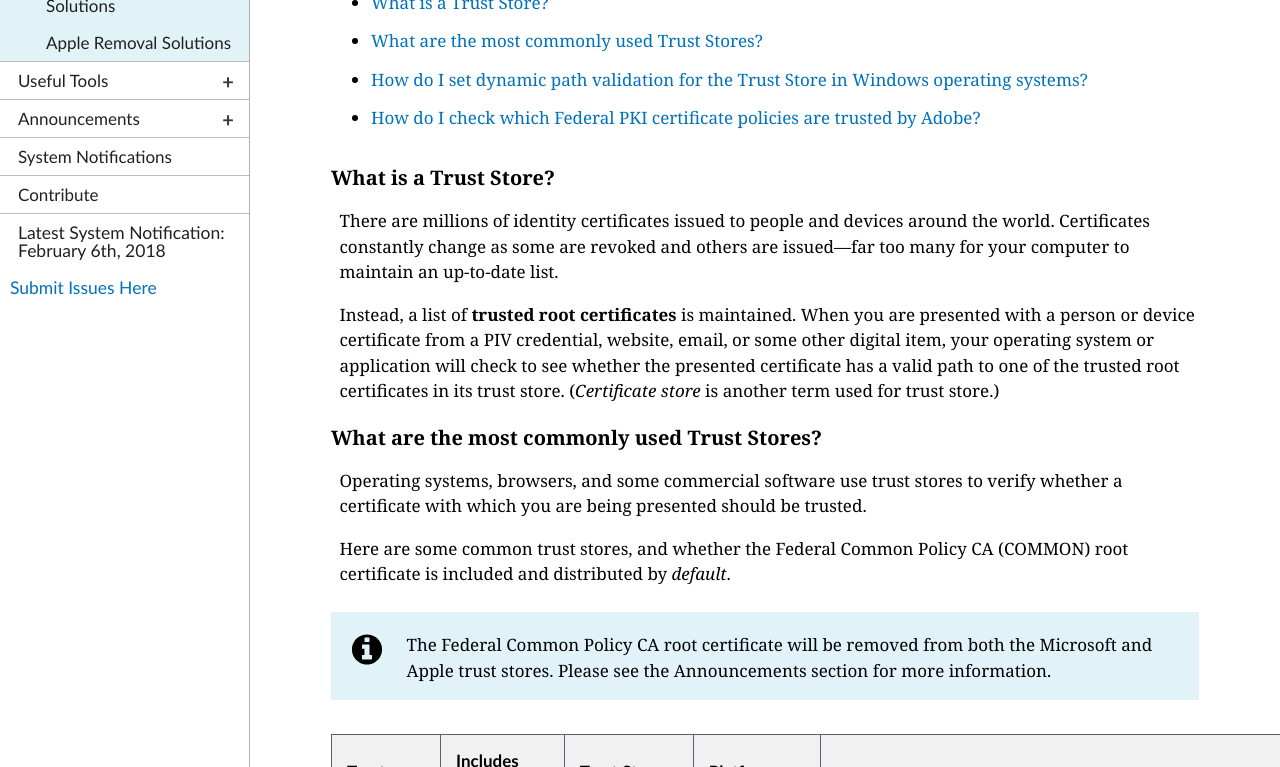
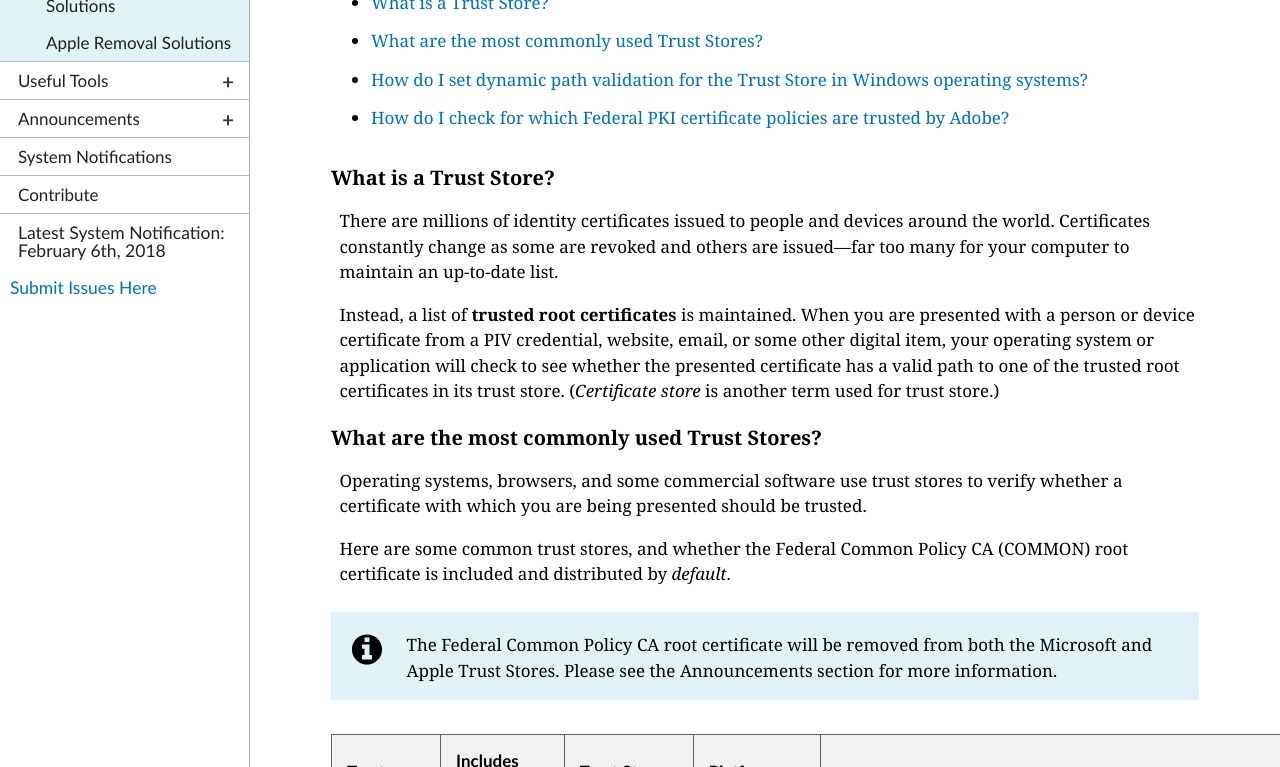
Before and after one commit to GSA/fpki-guides, a Jekyll site: the page built from _truststores/00_index.md, in a window 1280 px wide and 1400 px high. Shown: the part 341-1108 px from the top of the window. Built offline with Jekyll 4.4.1, drawn with Linux system fonts in a browser that asks for light colours; nearby versions of some CDN libraries; library files that are not in the unit come from our copies; some of the changed text lies outside the part shown.

Commit message:
Update 00_index.md
Fixes

```diff
--- a/_truststores/00_index.md
+++ b/_truststores/00_index.md
@@ -10,7 +10,7 @@ This is a high-level overview of what application trust stores are and a list of
 * [What is a Trust Store?](#what-is-a-trust-store)
 * [What are the most commonly used Trust Stores?](#what-are-the-most-commonly-used-trust-stores)
 * [How do I set dynamic path validation for the Trust Store in Windows operating systems?](#how-do-i-set-dynamic-path-validation-for-the-trust-store-in-windows-operating-systems)
-* [How do I check which Federal PKI certificate policies are trusted by Adobe?](#how-do-i-check-which-federal-pki-certificate-policies-are-trusted-by-adobe)
+* [How do I check for which Federal PKI certificate policies are trusted by Adobe?](#how-do-i-check-which-federal-pki-certificate-policies-are-trusted-by-adobe)
 
 
 ### What is a Trust Store?
@@ -23,7 +23,7 @@ Operating systems, browsers, and some commercial software use trust stores to ve
 
 Here are some common trust stores, and whether the Federal Common Policy CA (COMMON) root certificate is included and distributed by _default_.
 
-{% include alert-info.html content="The Federal Common Policy CA root certificate will be removed from both the Microsoft and Apple trust stores.  Please see the Announcements section for more information. " %}
+{% include alert-info.html content="The Federal Common Policy CA root certificate will be removed from both the Microsoft and Apple Trust Stores.  Please see the Announcements section for more information. " %}
 
 Trust Store|Includes FCPCA?<br>(COMMON)|Trust Store Manager|Platforms Serviced|Program Information Location
 ---|---|---|---|---
@@ -35,7 +35,7 @@ Java Root Certificate Program|No (pending application)|Java Applet|Java Distribu
 Google|No|Google Admin Console|Chrome Browser, Android OS, Chromium OS|https://www.chromium.org/Home/chromium-security/root-ca-policy
 Opera|No longer operates its own program and relies on Mozilla
 
-{% include alert-info.html content="Google Chrome uses the trust store of the operating system on Microsoft, Apple, and Android systems. Linux-based systems distribute the Mozilla NSS Library, which may be modified by each version of Linux." %}
+{% include alert-info.html content="Google Chrome uses the Trust Store of the operating system on Microsoft, Apple, and Android systems. Linux-based systems distribute the Mozilla NSS Library, which may be modified by each version of Linux." %}
 
 
 ### How do I set dynamic path validation for the Trust Store in Windows operating systems?
```
Also changed, not shown: other parts of _truststores/00_index.md (+1 -1 lines).
